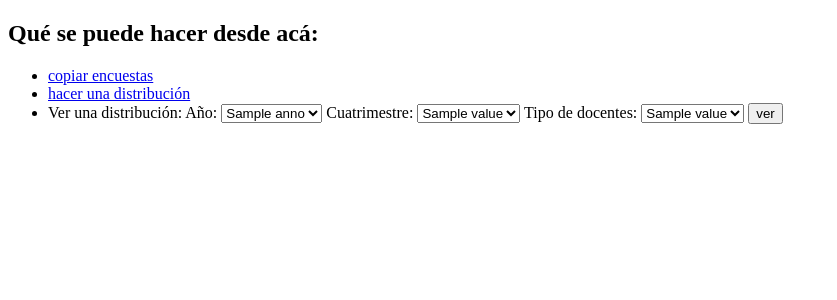
After one commit to matiasg/distribucion, a Django app: template dborrador/templates/dborrador/base.html in a window 1280 px wide. The commit adds this page. Shown: the top 300 px of the page, without its empty margins (0-837 px from the left). Run offline with Django 3.2, Linux system fonts and the light colour scheme; the template is opened without the code that fills it: most values are stand-ins (such as "Sample title", 1, 10 or a date in 2020).

Commit message:
primera versión de página de la que heredar

```diff
--- /dev/null
+++ b/dborrador/templates/dborrador/base.html
@@ -0,0 +1,25 @@
+<!DOCTYPE html>
+{% load static %}
+<link rel="stylesheet" type="text/css" href="{% static 'dborrador/dborrador.css' %}">
+<head>
+    <title>Zona de borrador de distribución</title>
+</head>
+
+{% block indice %}
+    <h2>Qué se puede hacer desde acá:</h2>
+    <ul>
+        <li> <a href="preparar">copiar encuestas</a></li>
+        <li> <a href="distribuir">hacer una distribución</a></li>
+
+
+        <form action="{% url 'dborrador:index' %}" method="post">
+        {% csrf_token %}
+        <li> Ver una distribución: {% include "dborrador/form_act.html" with texto_submit="ver" %} </li>
+        </form>
+
+    </ul>
+{% endblock indice %}
+
+
+<h3>{% block subtitulo %}{% endblock subtitulo %}</h3>
+{% block cuerpo %}{% endblock cuerpo %}
```
Also changed, not shown: dborrador/templates/dborrador/distribucion.html (+10 -3 lines).
